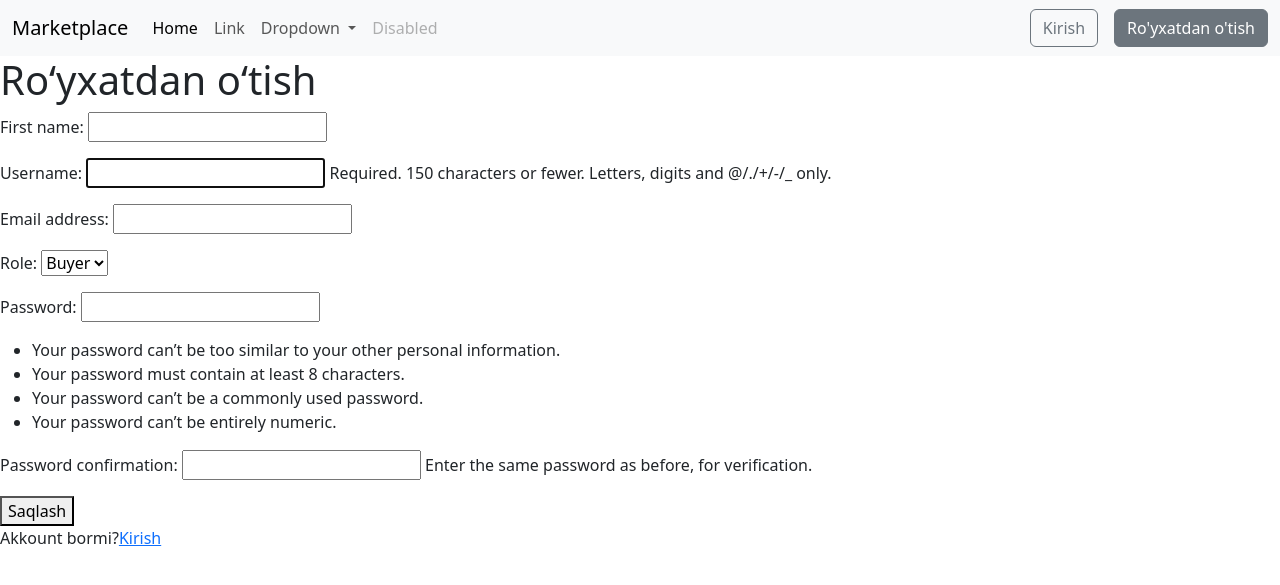
After one commit to muhammadmirzovm/E-commerce-New-Zealand-, a Django app: page /accounts/signup/ in a window 1280 px wide. The commit adds this page. Shown: the top 585 px of the page. Run offline with Django 5.2, Linux system fonts and the light colour scheme.

Commit message:
registratsiya qo`shildi

```diff
--- /dev/null
+++ b/accounts/forms.py
@@ -0,0 +1,9 @@
+from django import forms
+from django.contrib.auth.forms import UserCreationForm
+from .models import User
+
+class SignUpForm(UserCreationForm):
+   role = forms.ChoiceField(choices=User.Role.choices)
+   class Meta:
+       model = User
+       fields = ("first_name", "username", "email", "role", "password1", "password2")
--- /dev/null
+++ b/accounts/urls.py
@@ -0,0 +1,8 @@
+from django.urls import path
+from . import views
+
+urlpatterns = [
+   path("signup/", views.SignUpView.as_view(), name="signup"),
+   path("login/", views.CustomLoginView.as_view(), name="login"),
+   path("logout/", views.CustomLogoutView.as_view(), name="logout"),
+]
--- a/accounts/views.py
+++ b/accounts/views.py
@@ -1,3 +1,39 @@
 from django.shortcuts import render
+from django.contrib import messages
+from django.contrib.auth import login
+from django.contrib.auth.views import LoginView, LogoutView
+from django.urls import reverse_lazy
+from django.views.generic import CreateView
 
-# Create your views here.
+from .forms import SignUpForm
+
+class SignUpView(CreateView):
+   form_class = SignUpForm
+   template_name = "accounts/signup.html"
+   success_url = reverse_lazy("home")
+   def form_valid(self, form):
+       response = super().form_valid(form)   # user bazaga saqlanadi
+       login(self.request, self.object)      #tizimga avtomatik kirib qo’yadi
+       messages.success(self.request, "Ro‘yxatdan o‘tish muvaffaqiyatli ✅")
+       return response
+   def form_invalid(self, form):
+       messages.error(self.request, "Formada xatolik bor ❌")
+       return super().form_invalid(form)
+
+class CustomLoginView(LoginView):
+   template_name = "accounts/login.html"
+
+   def form_valid(self, form):
+       messages.success(self.request, "Tizimga kirdingiz ✅")
+       return super().form_valid(form)
+
+   def form_invalid(self, form):
+       messages.error(self.request, "Login yoki parol xato ❌")
+       return super().form_invalid(form)
+
+
+class CustomLogoutView(LogoutView):
+   next_page = "home"
+   def dispatch(self, request):
+       messages.info(request, "Tizimdan chiqdingiz 👋")
+       return super().dispatch(request)
--- a/config/settings.py
+++ b/config/settings.py
@@ -129,3 +129,5 @@ MAILERS = {
 
 
 AUTH_USER_MODEL = "accounts.User"
+LOGIN_REDIRECT_URL = "home"
+#LOGOUT_REDIRECT_URL = "home"
--- a/config/urls.py
+++ b/config/urls.py
@@ -15,10 +15,11 @@ Including another URLconf
     2. Add a URL to urlpatterns:  path('blog/', include('blog.urls'))
 """
 from django.contrib import admin
-from django.urls import path
+from django.urls import path, include
 from .views import home
 
 urlpatterns = [
     path('admin/', admin.site.urls),
-    path('', home, name='home')
+    path('', home, name='home'),
+    path('accounts/', include('accounts.urls')),
 ]
--- /dev/null
+++ b/templates/accounts/signup.html
@@ -0,0 +1,13 @@
+{% extends "base.html" %}
+{% block title %}Ro'yxatdan o'tish{% endblock %}
+{% block content %}
+<div>
+   <h1>Ro‘yxatdan o‘tish</h1>
+   <form method="post">
+       {% csrf_token %}
+       {{ form.as_p }}
+       <button type="submit">Saqlash</button>
+   </form>
+   <p>Akkount bormi?<a href="{% url 'login' %}">Kirish</a></p>
+</div>
+{% endblock %}
--- a/templates/base.html
+++ b/templates/base.html
@@ -1,11 +1,40 @@
-<!DOCTYPE html>
+<!doctype html>
 <html lang="en">
-<head>
-    <meta charset="UTF-8">
-    <meta name="viewport" content="width=device-width, initial-scale=1.0">
-    <title>Document</title>
-</head>
-<body>
+  <head>
+    <meta charset="UTF-8" />
+    <meta name="viewport" content="width=device-width, initial-scale=1.0" />
+    <link href="https://cdn.jsdelivr.net/npm/bootstrap@5.3.8/dist/css/bootstrap.min.css" rel="stylesheet" integrity="sha384-sRIl4kxILFvY47J16cr9ZwB07vP4J8+LH7qKQnuqkuIAvNWLzeN8tE5YBujZqJLB" crossorigin="anonymous">
+    <title>{% block title %} {% endblock title %}</title>
+    <style>
+        .my-alert{
+            position: fixed !important;
+            bottom: 10px;
+            right: 10px;
+        }
+    </style>
+  </head>
+  <body>
     {% include "includes/navbar.html" %}
-</body>
+    <!--  -->
+    {% block content %}{% endblock content %}
+    <!--  -->
+    {% if messages %}
+    <!--  -->
+    {% for message in messages %}
+{% if message.tags == 'error' %}
+    <div class="my-alert alert alert-danger alert-dismissible fade show w-25" role="alert">
+ {{ message }}
+  <button type="button" class="btn-close" data-bs-dismiss="alert" aria-label="Close"></button>
+</div>
+{%else %}
+<div class="my-alert alert alert-{{ message.tags}} alert-dismissible fade show w-25" role="alert">
+{{ message }}
+<button type="button" class="btn-close" data-bs-dismiss="alert" aria-label="Close"></button>
+</div>
+{% endif %}
+    {% endfor %}
+    <!--  -->
+    {% endif %}
+    <script src="https://cdn.jsdelivr.net/npm/bootstrap@5.3.8/dist/js/bootstrap.bundle.min.js" integrity="sha384-FKyoEForCGlyvwx9Hj09JcYn3nv7wiPVlz7YYwJrWVcXK/BmnVDxM+D2scQbITxI" crossorigin="anonymous"></script>
+  </body>
 </html>
--- a/templates/includes/navbar.html
+++ b/templates/includes/navbar.html
@@ -1,5 +1,53 @@
+
+
 <nav>
-    <a href="">E-comerce</a>
-    <a href="">About</a>
-    <a href="">Contact</a>
+   <div>
+       <a href=""></a>
+
+   </div>
 </nav>
+<nav class="navbar navbar-expand-lg bg-body-tertiary">
+  <div class="container-fluid">
+    <a class="navbar-brand" href="{% url 'home' %}">Marketplace</a>
+    <button class="navbar-toggler" type="button" data-bs-toggle="collapse" data-bs-target="#navbarSupportedContent" aria-controls="navbarSupportedContent" aria-expanded="false" aria-label="Toggle navigation">
+      <span class="navbar-toggler-icon"></span>
+    </button>
+    <div class="collapse navbar-collapse" id="navbarSupportedContent">
+      <ul class="navbar-nav me-auto mb-2 mb-lg-0">
+        <li class="nav-item">
+          <a class="nav-link active" aria-current="page" href="#">Home</a>
+        </li>
+        <li class="nav-item">
+          <a class="nav-link" href="#">Link</a>
+        </li>
+        <li class="nav-item dropdown">
+          <a class="nav-link dropdown-toggle" href="#" role="button" data-bs-toggle="dropdown" aria-expanded="false">
+            Dropdown
+          </a>
+          <ul class="dropdown-menu">
+            <li><a class="dropdown-item" href="#">Action</a></li>
+            <li><a class="dropdown-item" href="#">Another action</a></li>
+            <li><hr class="dropdown-divider"></li>
+            <li><a class="dropdown-item" href="#">Something else here</a></li>
+          </ul>
+        </li>
+        <li class="nav-item">
+          <a class="nav-link disabled" aria-disabled="true">Disabled</a>
+        </li>
+      </ul>
+        <div class="d-flex align-items-center gap-3">
+           {% if request.user.is_authenticated %}
+               <span style="width: 30px; height:30px" class="d-inline-block text-white bg-dark rounded rounded-circle d-flex align-items-center justify-content-center">{{ request.user.username | slice:1 | title }}</span>
+
+               <form method="post" action="{% url 'logout' %}">
+                   {% csrf_token %}
+                   <button type="submit" class="btn btn-dark">Chiqish</button>
+               </form>
+           {% else %}
+               <a class="btn btn-outline-secondary" href="{% url 'login' %}">Kirish</a>
+               <a class="btn btn-secondary" href="{% url 'signup' %}">Ro'yxatdan o'tish</a>
+           {% endif %}
+       </div>
+    </div>
+  </div>
+</nav>
```
Also changed, not shown: templates/accounts/login.html (added, +13 -0 lines), db.sqlite3.
